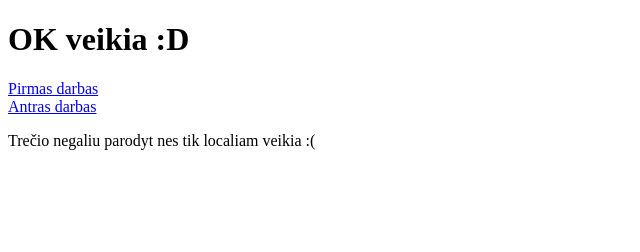
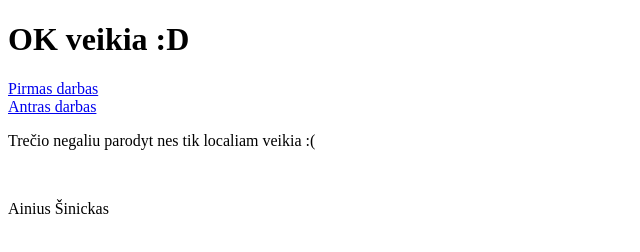
Before and after one commit to SanciuSargas/pamokaSuGitHub, a plain HTML site: page index.html in a window 1280 px wide. Shown: the whole page, without its empty margins (0-640 px from the left). Drawn offline with Linux system fonts and the light colour scheme.

Commit message:
Update index.html
Pamiršau varda ir pavarde

```diff
--- a/index.html
+++ b/index.html
@@ -10,6 +10,8 @@
 	<br>
 	<a href="http://justinopuslapis.ddns.net/ziurkenas/">Antras darbas</a>
 	<p>Trečio negaliu parodyt nes tik localiam veikia :( </p>
+	<br>
+	<p>Ainius Šinickas</p>
 </body>
 
 </html>
```
